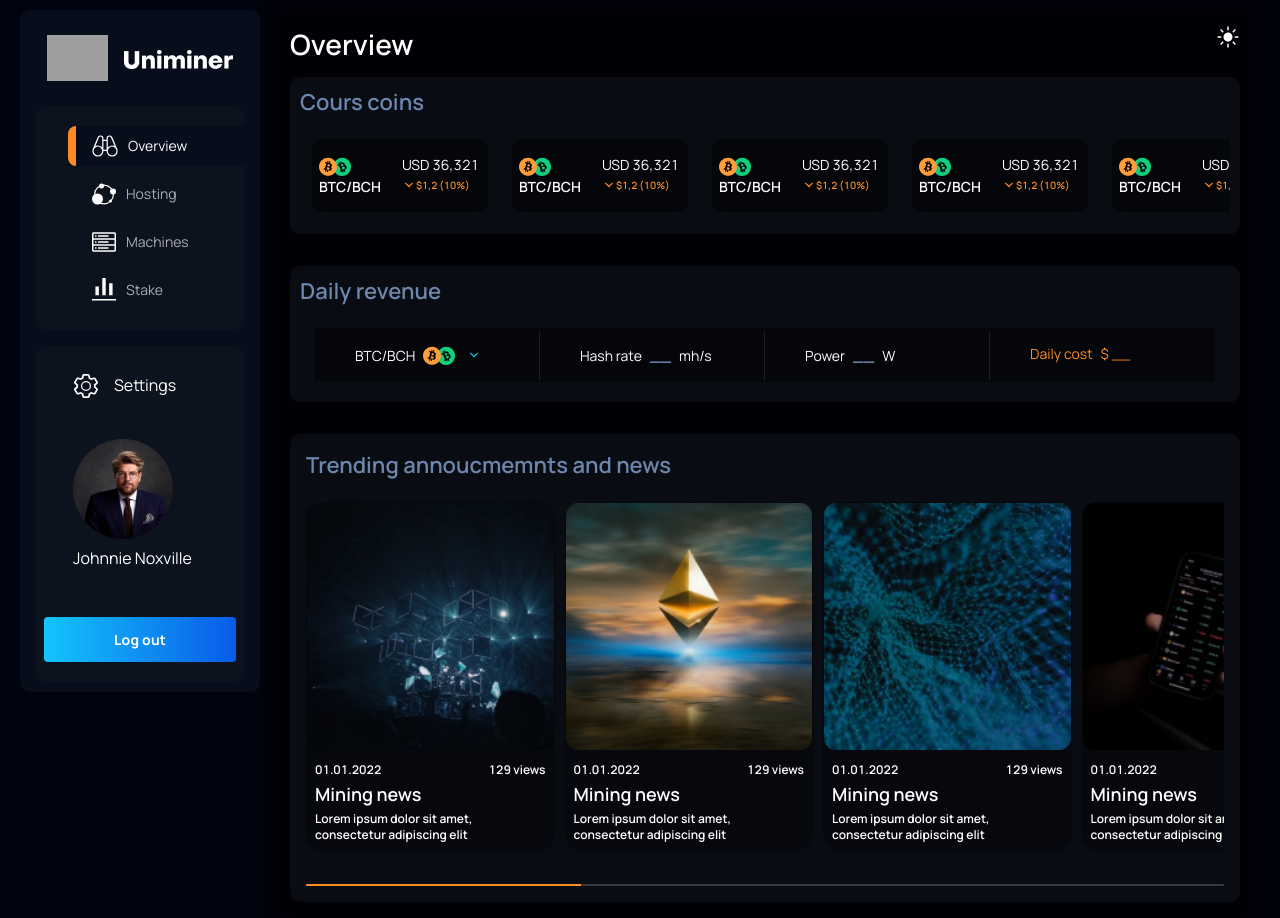
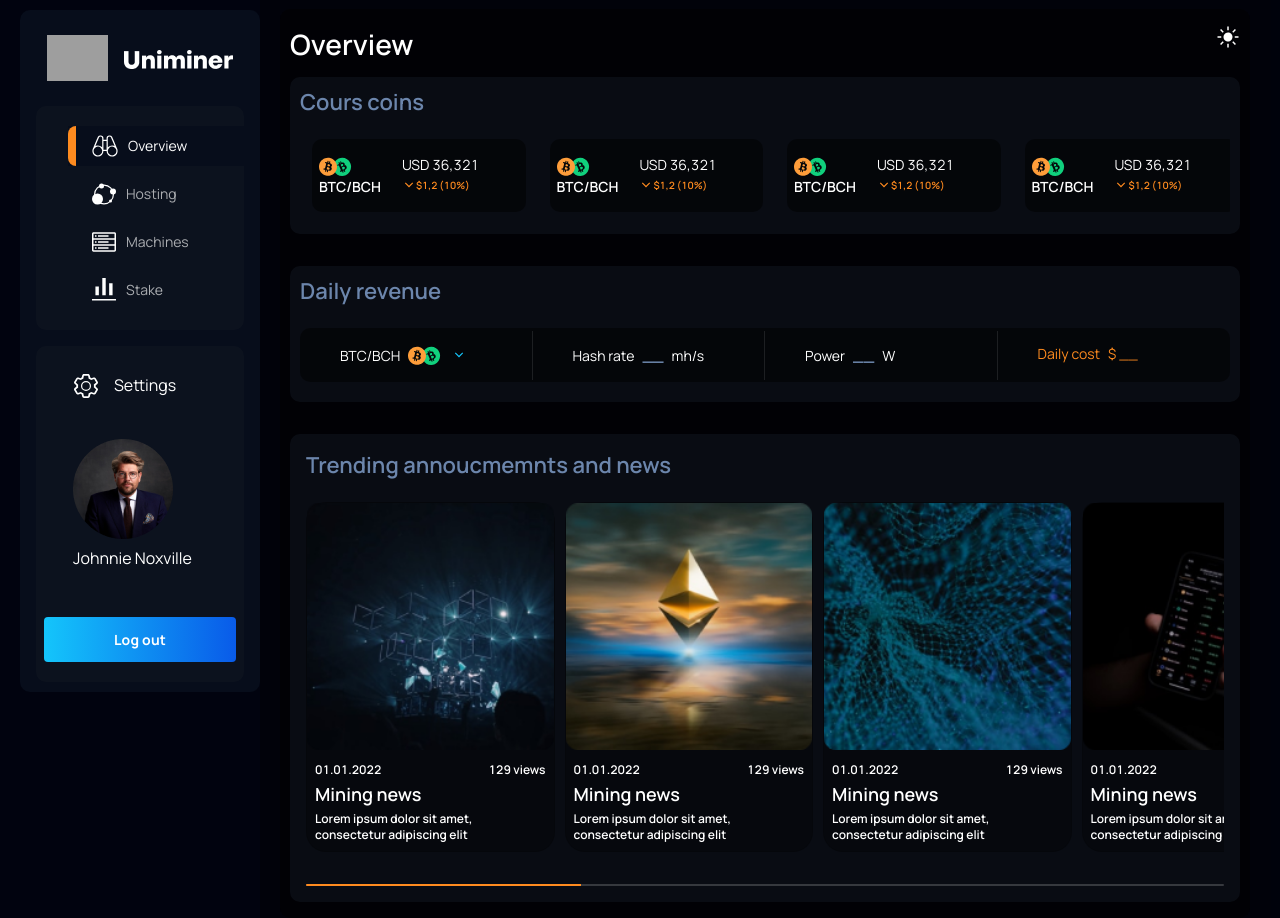
Before and after one commit to Shafqatrasool13000/uniminer_new_app, a React (Create React App) app: page /overview in a window 1280 px wide. Built offline with nearby package versions, Linux system fonts and the light colour scheme; grey boxes are pictures that could not be loaded.

Commit message:
overview fixed'

```diff
--- a/src/components/Overview/Overview.js
+++ b/src/components/Overview/Overview.js
@@ -12,7 +12,7 @@ import trend4 from '../../assets/trend4.png';
 import { Swiper, SwiperSlide } from 'swiper/react';
 import { ToggleModeContext } from '../../App';
 const Overview = () => {
-    const courseCoins = [1, 2, 3, 4, 5];
+    const courseCoins = [1, 2, 3, 4];
     const { themeToggler, theme } = useContext(ToggleModeContext);
     const hashPower = [{ title: 'Hash rate', sub_title: 'mh/s' }, { title: 'Power', sub_title: 'W' }, { title: 'Daily cost', sub_title: '$ __' },];
 
@@ -80,7 +80,7 @@ const Overview = () => {
                 <div className="revenue-main-container">
                     <Row className='inner-section p-0'>
                         <Col className='col-lg p-0 '>
-                            <div className="revenue-box d-flex align-items-center">
+                            <div className="revenue-box left-bottom d-flex align-items-center">
 
                                 <p className="sub-head">
                                     BTC/BCH
@@ -96,7 +96,7 @@ const Overview = () => {
                             hashPower.map(((data, index) => (
                                 <Col key={index} className='col-lg p-0 '>
 
-                                    <div className={`${index !== 2 ? 'revenue-box d-flex align-items-center' : 'revenue-box2 d-flex align-items-center head '}`}>
+                                    <div className={`${index !== 2 ? 'revenue-box d-flex align-items-center' : 'revenue-box2 d-flex align-items-center head right-bottom'}`}>
 
                                         <p className="sub-head">
                                             {data?.title}
--- a/src/components/Overview/StyledOverview.js
+++ b/src/components/Overview/StyledOverview.js
@@ -52,7 +52,7 @@ overflow-x:auto;
   background: #b30000;
 }
 .inner-section{
-width:1000px;
+width:950px;
 margin:0 auto;
 }
 }
@@ -109,6 +109,15 @@ background:  ${({theme})=>theme.cardBackground2};
 margin-top:32px;
 .revenue-main-container{
 overflow-x:auto;
+ .left-bottom{
+   border-bottom-left-radius: 10px;
+   border-top-left-radius: 10px;
+
+ }
+ .right-bottom{
+  border-bottom-right-radius: 10px;
+   border-top-right-radius: 10px;
+ }
 /* width */
 ::-webkit-scrollbar {
   height: 8px;
@@ -131,7 +140,7 @@ overflow-x:auto;
   background: #b30000;
 }
 .inner-section{
-width:900px;
+width:930px;
 margin:0 auto;
 }
 }
```
